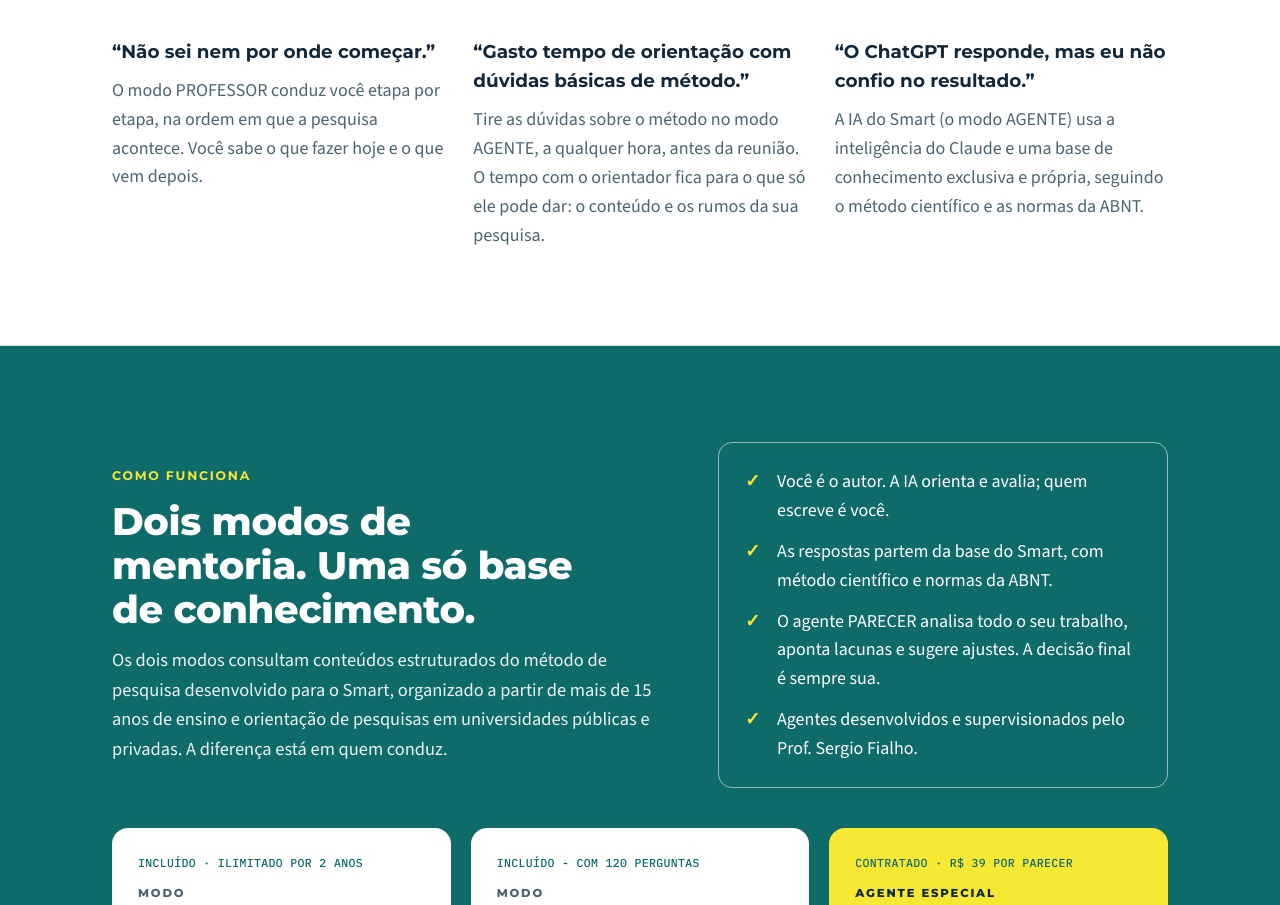
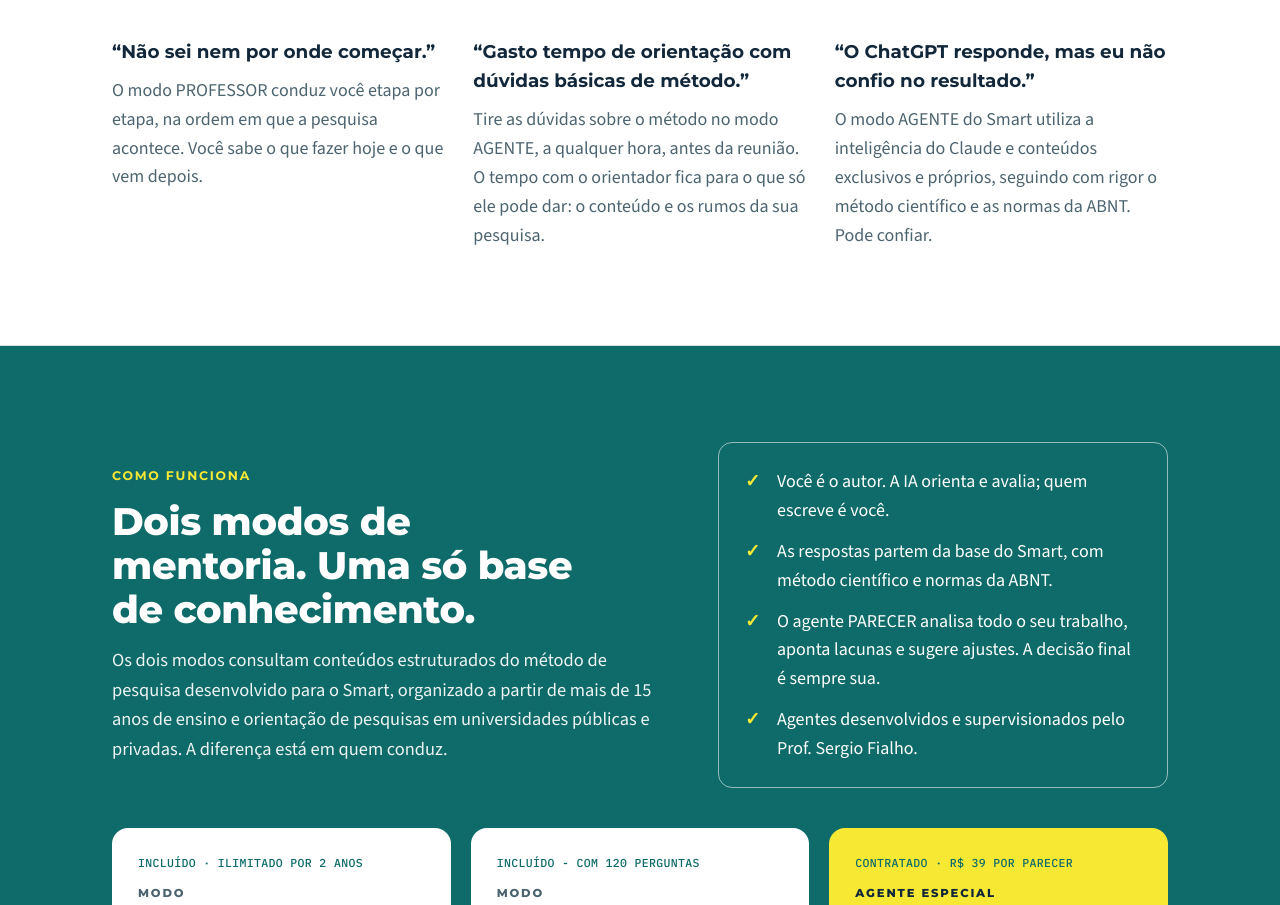
Before and after one commit to shagefialho-ux/smart-tcc-home, a plain HTML site: page ia/index.html in a window 1280 px wide. Shown: the part 1327-2232 px from the top of the page. Drawn offline with nearby package versions, Linux system fonts and the light colour scheme.

Commit message:
Rascunho e página dos revisores: nova resposta do cartão sobre a confiança na IA
Co-Authored-By: Claude Fable 5.2 <noreply@anthropic.com>

```diff
--- a/ia/index.html
+++ b/ia/index.html
@@ -587,7 +587,7 @@ a.more,.feat a{font-family:var(--f-display);font-weight:700;font-size:.95rem;col
       </article>
       <article>
         <q>O ChatGPT responde, mas eu não confio no resultado.</q>
-        <p>A IA do Smart (o modo AGENTE) usa a inteligência do Claude e uma base de conhecimento exclusiva e própria, seguindo o método científico e as normas da ABNT.</p>
+        <p>O modo AGENTE do Smart utiliza a inteligência do Claude e conteúdos exclusivos e próprios, seguindo com rigor o método científico e as normas da ABNT. Pode confiar.</p>
       </article>
     </div>
   </div>
```
Also changed, not shown: rascunho/index.html (+1 -1 lines).
